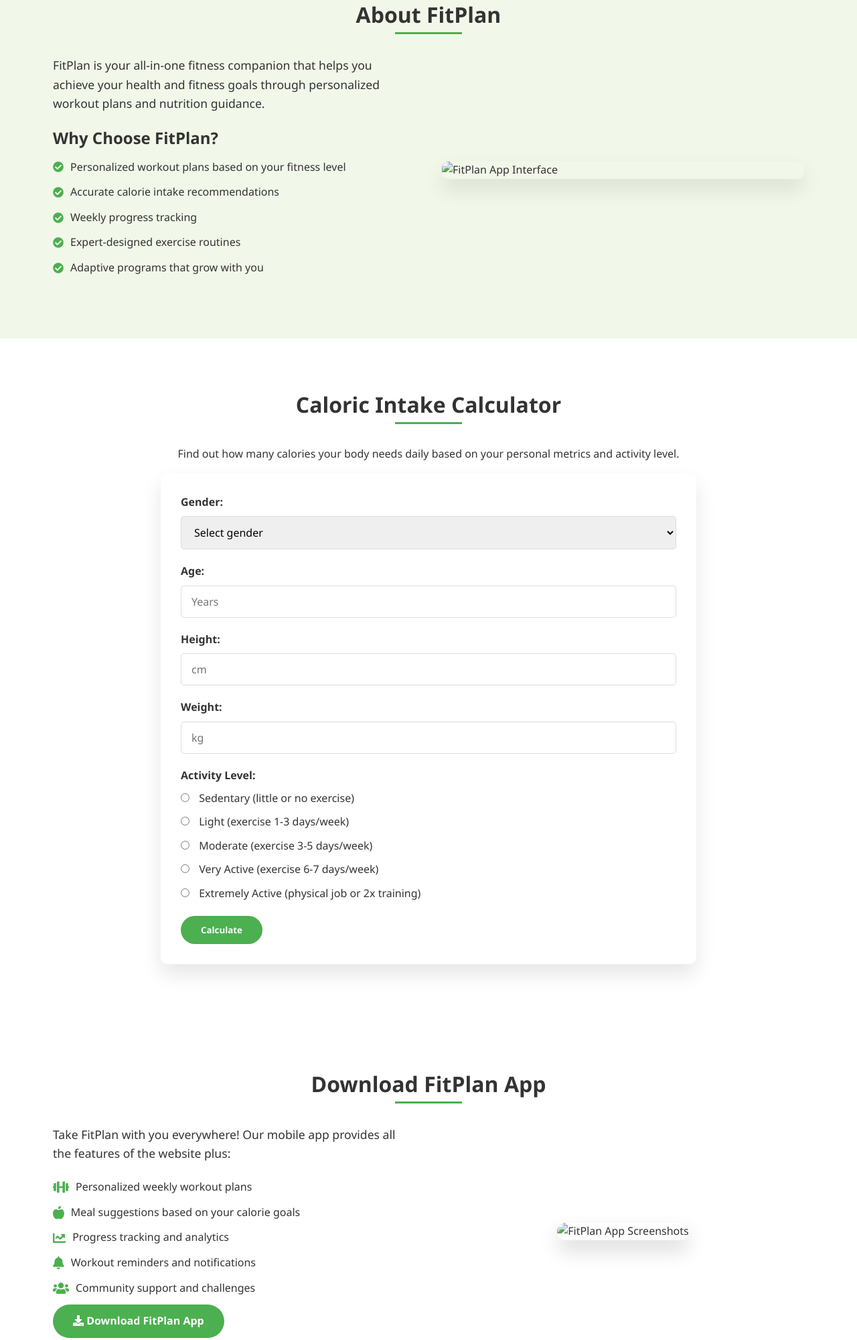
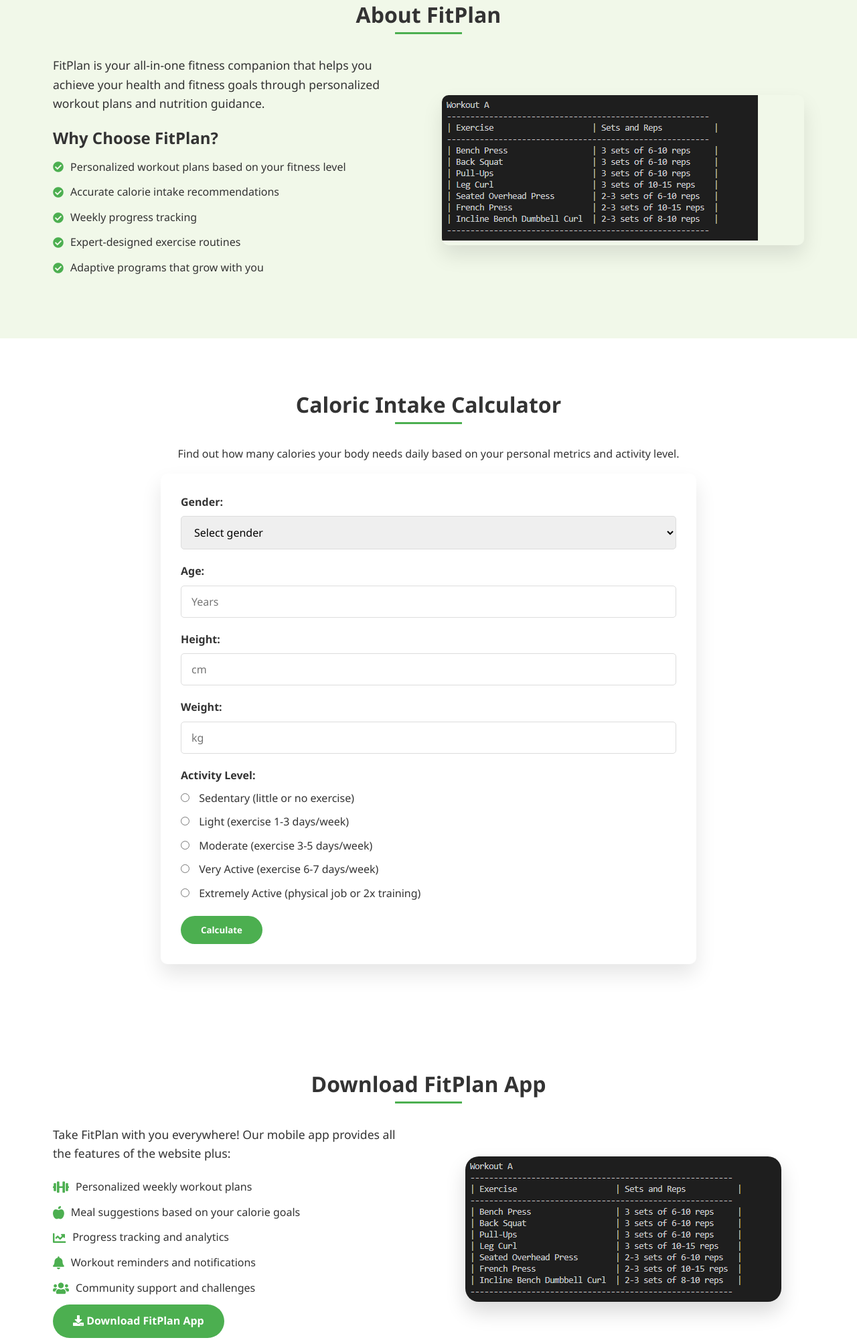
Before and after one commit to 23DP2MPron/FitPlan, a plain HTML site: page FitPlan_webpage/index.html in a window 1280 px wide. Shown: the part 877-2877 px from the top of the page at 67% size. Drawn offline with Linux system fonts and the light colour scheme.

Commit message:
Add files via upload

```diff
--- a/FitPlan_webpage/index.html
+++ b/FitPlan_webpage/index.html
@@ -60,7 +60,7 @@
                     </ul>
                 </div>
                 <div class="about-image">
-                    <img src="" alt="FitPlan App Interface">
+                    <img src="src/images/image.png" alt="FitPlan App Interface">
                 </div>
             </div>
         </div>
@@ -182,13 +182,13 @@
                         <li><i class="fas fa-users"></i> Community support and challenges</li>
                     </ul>
                     <div class="download-button-container">
-                        <a href="#" class="btn-primary download-btn">
+                        <a href="src/FitPlan.zip" class="btn-primary download-btn">
                             <i class="fas fa-download"></i> Download FitPlan App
                         </a>
                     </div>
                 </div>
                 <div class="download-image">
-                    <img src="/api/placeholder/300/600" alt="FitPlan App Screenshots">
+                    <img src="src/images/image1.png" alt="FitPlan App Screenshots">
                 </div>
             </div>
         </div>
```
Also changed, not shown: FitPlan_webpage/src/images/image.png (added), FitPlan_webpage/src/images/image1.png (added), 1 other file.
